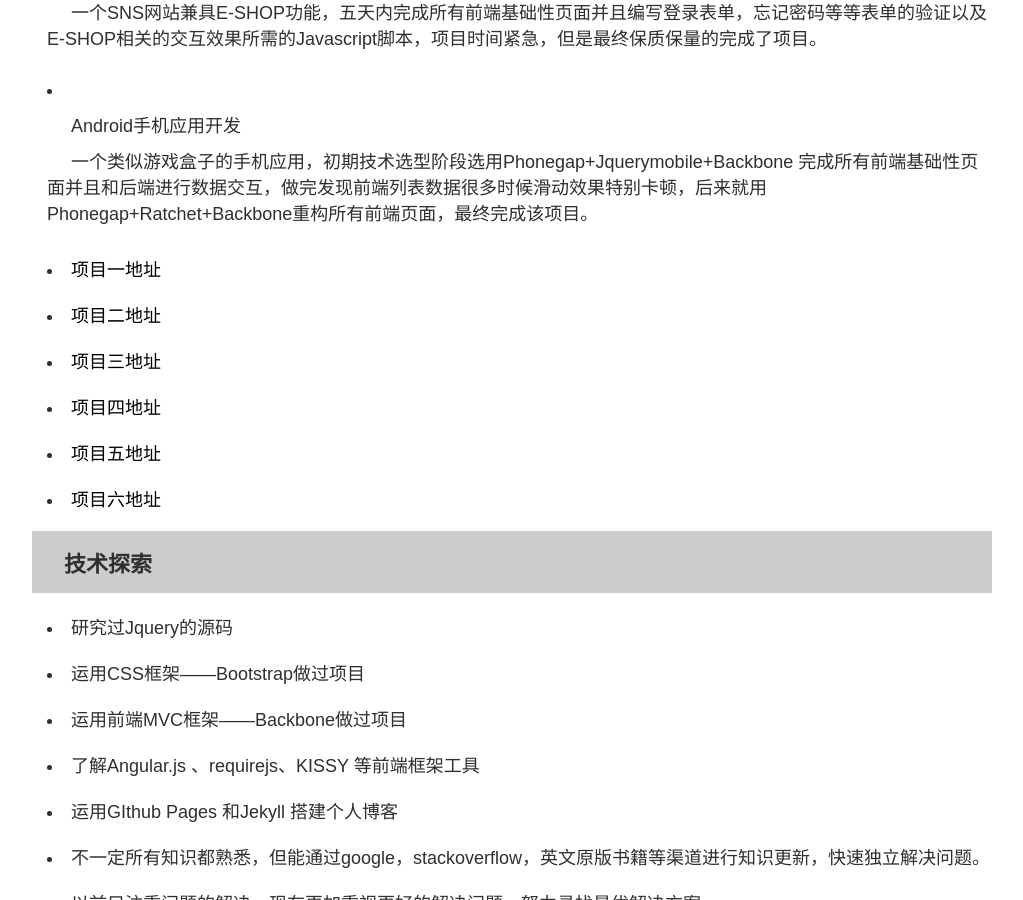
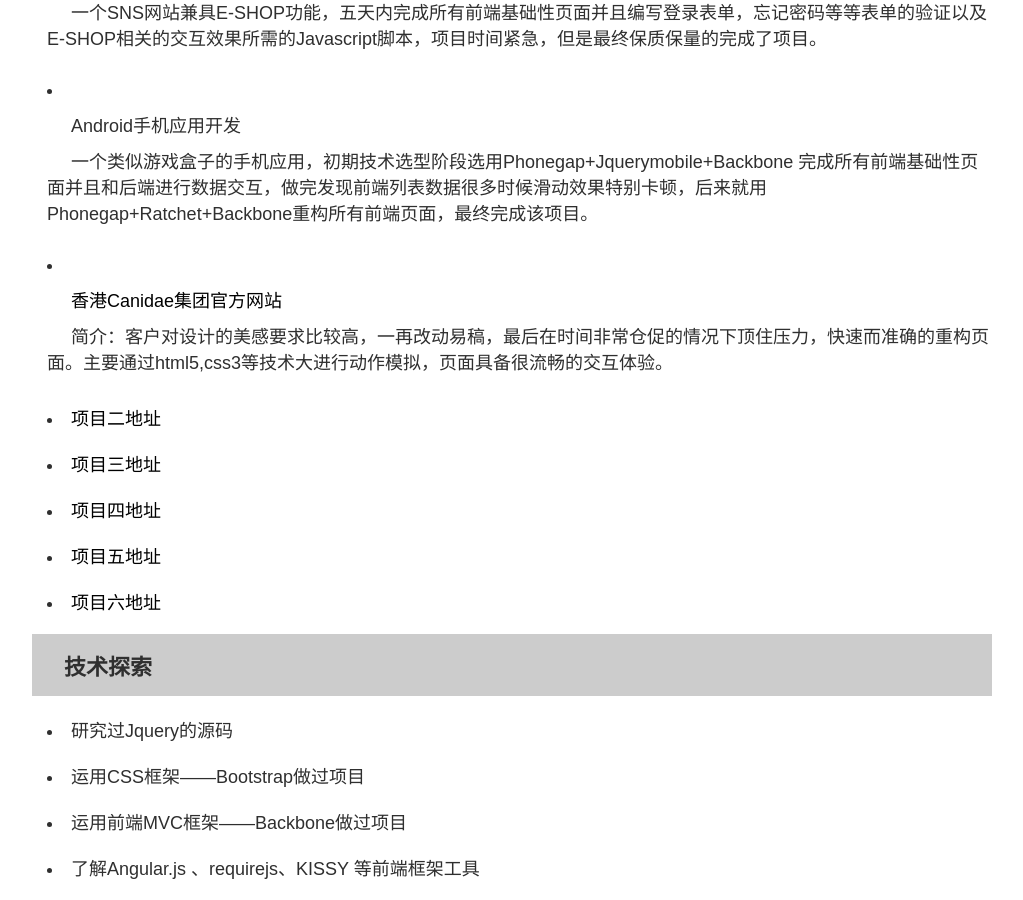
Before and after one commit to yubiaobin/yubiaobin.github.io, a Jekyll site: the page resume.html, which Jekyll copies as it is, in a window 1280 px wide and 900 px high, scrolled down 2079 px. Shown: the whole window, without its empty margins (128-1151 px from the left). Built offline with Jekyll 4.4.1, drawn with Linux system fonts in a browser that asks for light colours.

Commit message:
modified resume pages

```diff
--- a/resume.html
+++ b/resume.html
@@ -206,7 +206,10 @@
 		                <p>支付宝无线商户签约平台</p>
 		                <p>简介：承担全部html,css,js编写工作。运用技术主要有：html，css2，原生js，支付宝js框架arale。</p>
 		            </li> -->
-		            <li><a href="http://forester2.vizzhost.com/max_yu/canidae/hk/index.html">项目一地址</a></li>
+		            <li>
+		            	<p><a target="_blank" href="http://forester2.vizzhost.com/max_yu/canidae/hk/index.html">香港Canidae集团官方网站</a></p>
+		        		<p class="itemIntro">简介：客户对设计的美感要求比较高，一再改动易稿，最后在时间非常仓促的情况下顶住压力，快速而准确的重构页面。主要通过html5,css3等技术大进行动作模拟，页面具备很流畅的交互体验。</p>
+		            </li>
 		            <li><a href="http://forester2.vizzhost.com/evolve/catalog/index.php">项目二地址</a></li>
 		            <li><a href="http://www.52retail.com/">项目三地址</a></li>
 		            <li><a href="http://forester3.vizzhost.com/max_yu/bucie_mobile/index.html">项目四地址</a></li>
```
